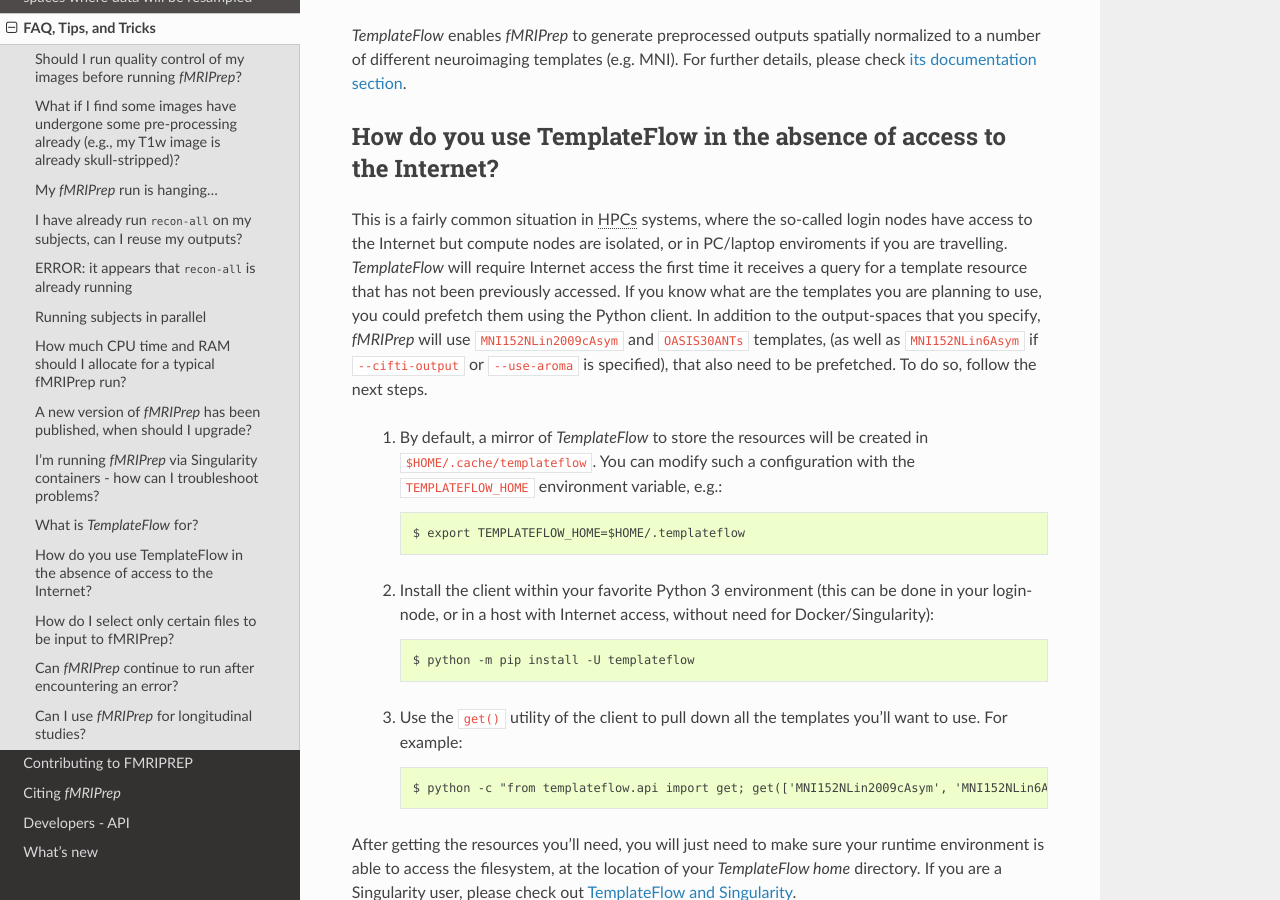
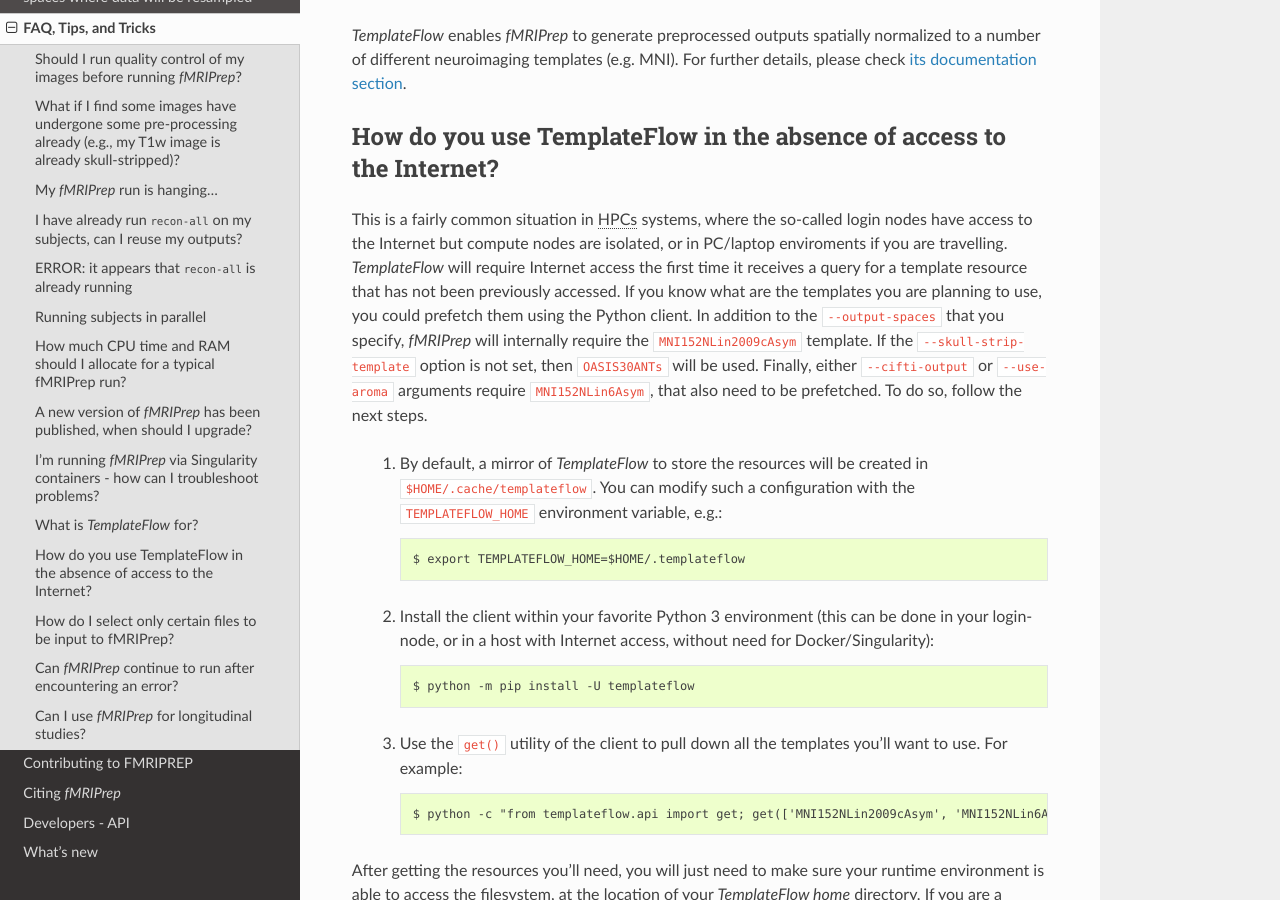
Before and after one commit to nipreps/fmriprep-rodents, a Sphinx documentation site: the page built from docs/faq.rst, in a window 1280 px wide and 900 px high, scrolled down 4253 px. Built offline with Sphinx 7.4.7 and the Read the Docs theme 2.0.0, drawn with Linux system fonts in a browser that asks for light colours.

Commit message:
Apply suggestions from code review
Co-authored-by: Oscar Esteban <code@oscaresteban.es>

```diff
--- a/docs/faq.rst
+++ b/docs/faq.rst
@@ -192,9 +192,11 @@
 query for a template resource that has not been previously accessed.
 If you know what are the templates you are planning to use, you could
 prefetch them using the Python client.
-In addition to the output-spaces that you specify, *fMRIPrep* will use
-``MNI152NLin2009cAsym`` and ``OASIS30ANTs`` templates,
-(as well as ``MNI152NLin6Asym`` if ``--cifti-output`` or ``--use-aroma`` is specified),
+In addition to the ``--output-spaces`` that you specify, *fMRIPrep* will
+internally require the ``MNI152NLin2009cAsym`` template.
+If the ``--skull-strip-template`` option is not set, then ``OASIS30ANTs``
+will be used.
+Finally, either ``--cifti-output`` or ``--use-aroma`` arguments require ``MNI152NLin6Asym``,
 that also need to be prefetched.
 To do so, follow the next steps.
 
```
